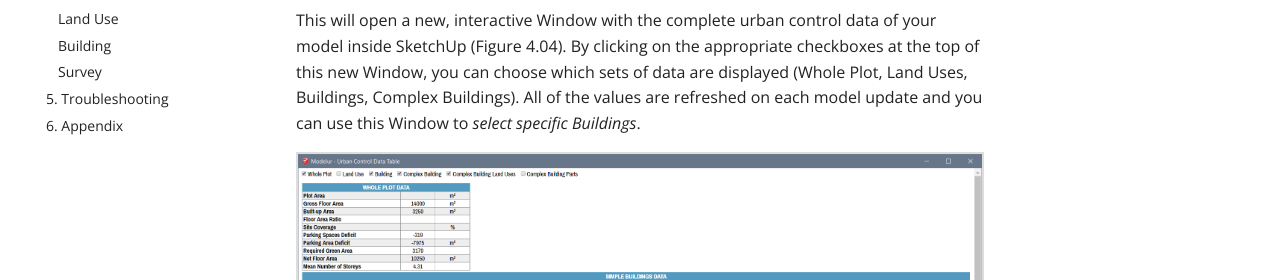
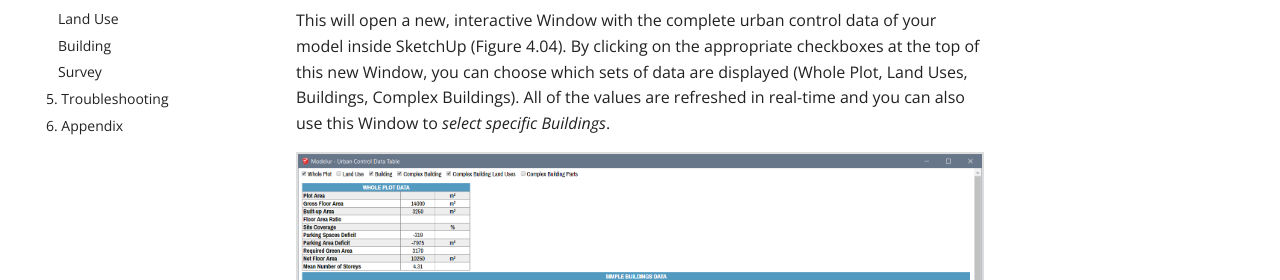
Before and after one commit to Modelur/docs, an MkDocs documentation site: the page built from docs/reference/menu.md, in a window 1280 px wide and 900 px high, scrolled down 1628 px. Shown: the part 251-531 px from the top of the window. Built offline with MkDocs 1.6.1 and Material for MkDocs 9.7.7, drawn with Linux system fonts in a browser that asks for light colours; old or Windows-style settings are respelled for this version of MkDocs.

Commit message:
Another minor update... :-)

```diff
--- a/docs/reference/menu.md
+++ b/docs/reference/menu.md
@@ -31,7 +31,7 @@ Tools
 
 **Open Urban Control Data Table**
 
-This will open a new, interactive Window with the complete urban control data of your model inside SketchUp (Figure 4.04). By clicking on the appropriate checkboxes at the top of this new Window, you can choose which sets of data are displayed (Whole Plot, Land Uses, Buildings, Complex Buildings). All of the values are refreshed on each model update and you can use this Window to _select specific Buildings_.
+This will open a new, interactive Window with the complete urban control data of your model inside SketchUp (Figure 4.04). By clicking on the appropriate checkboxes at the top of this new Window, you can choose which sets of data are displayed (Whole Plot, Land Uses, Buildings, Complex Buildings). All of the values are refreshed in real-time and you can also use this Window to _select specific Buildings_.
 
 ![Urban control data table](../img/interactive_data_table.png)
 <figcaption>Figure 4.04 - Urban Control Data Window displays all selected sets of data directly inside SketchUp.</figcaption>
```
